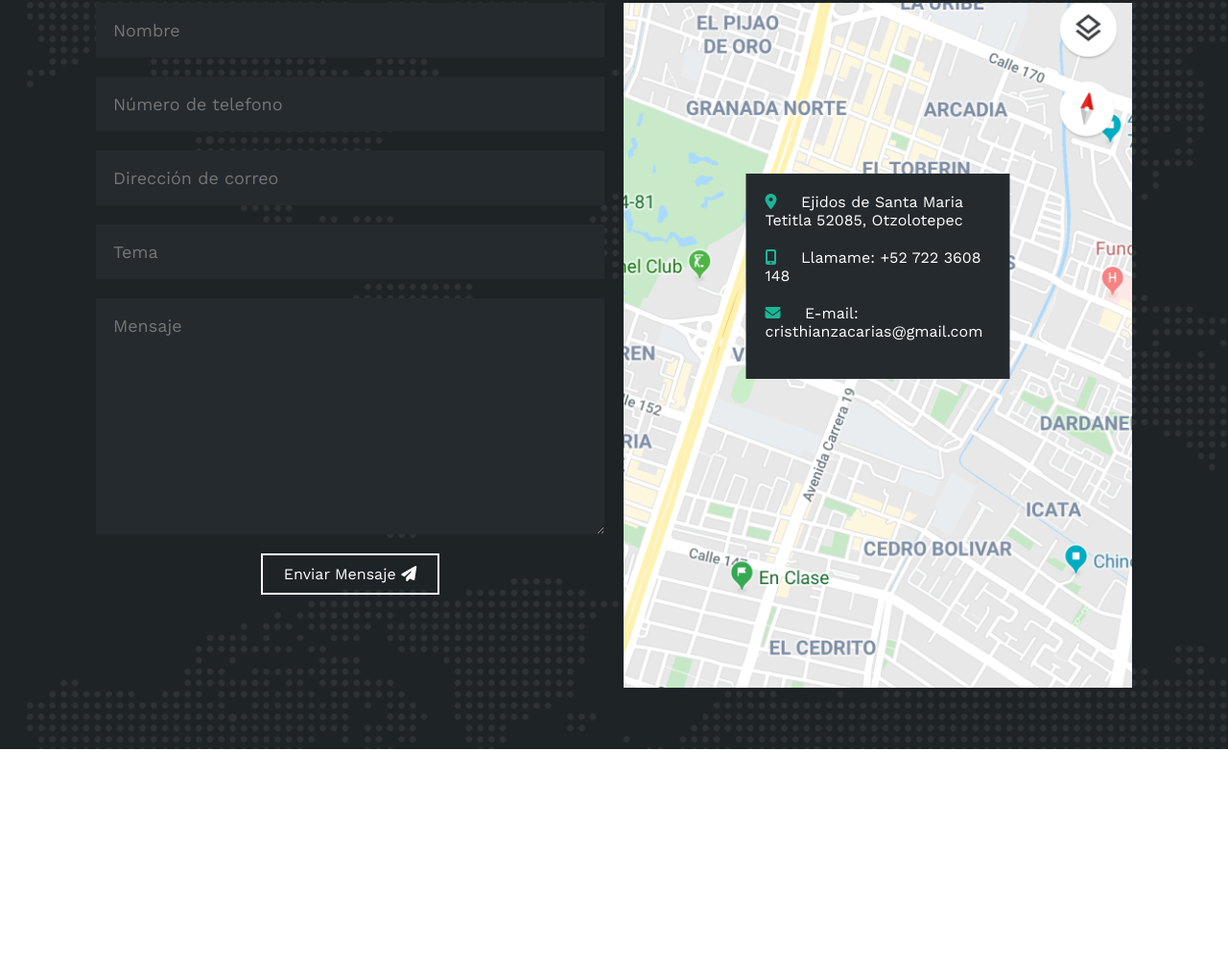
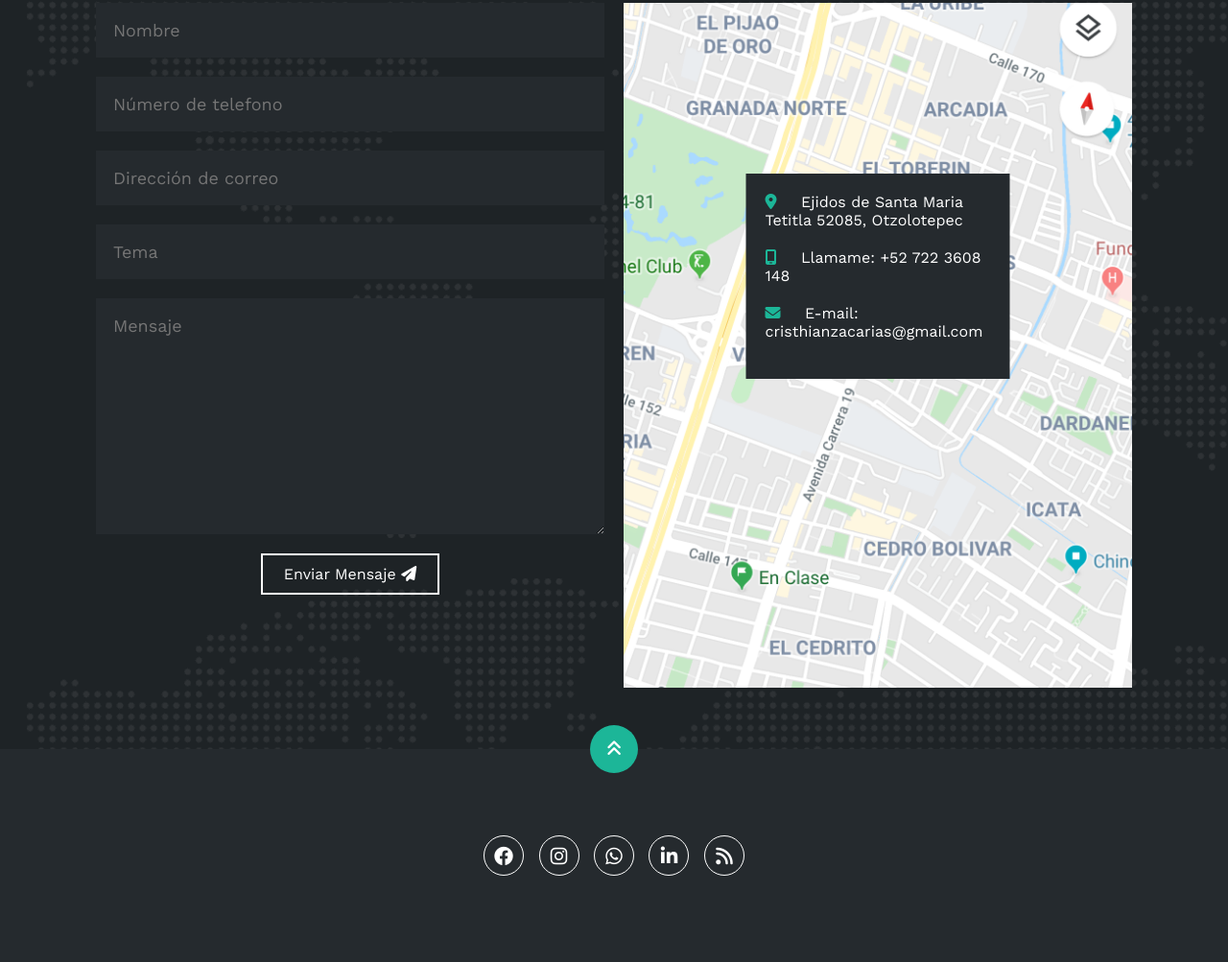
Before and after one commit to CristhianZacarias/Portafolio, a plain HTML site: page index.html in a window 1280 px wide. Shown: the part 3783-4786 px from the top of the page at 96% size. Before the commit the page ends 4564 px from the top, so only its background shows below. Drawn offline with nearby package versions, Linux system fonts and the light colour scheme.

Commit message:
CreaciÃon de la seccion footer

```diff
--- a/estilos.css
+++ b/estilos.css
@@ -624,3 +624,47 @@ html{
     display: inline-block;
     margin-right: 20px;
 }
+/* Seccion de footer */
+footer{
+    background-color: #252A2E;
+    color: #FFF;
+    padding: 50px 0 30px 0;
+    text-align: center;
+    position: relative;
+    width: 100%;
+}
+footer .redes{
+    margin-bottom: 20px;
+}
+footer .redes a{
+    color: #FFF;
+    display: inline-block;
+    text-decoration: none;
+    border: 1px solid #FFF;
+    border-radius: 100%;
+    width: 42px;
+    height: 42px;
+    line-height: 42px;
+    margin: 40px 5px;
+    font-size: 20px;
+    transition: .3s;
+}
+/* Resaltar iconos */
+footer .redes a:hover{
+    background-color: #1CB698;
+}
+/* Acomodar fleccha hacia arriba */
+footer .arriba{
+    display: block;
+    width: 50px;
+    height: 50px;
+    background-color: #1CB698;
+    color: #FFF;
+    position: absolute;
+    left: 50%;
+    transform: translate(-50%);
+    top: -25px;
+    border-radius: 50%;
+    line-height: 50px;
+    font-size: 18px;
+}
--- a/index.html
+++ b/index.html
@@ -403,5 +403,19 @@
             </div>
         </div>
     </section>
+
+    <!-- Sección de footer -->
+    <footer>
+        <a href="#inicio" class="arriba">
+            <i class="fa-solid fa-angles-up"></i>
+        </a>
+        <div class="redes">
+            <a href="#"><i class="fa-brands fa-facebook"></i></a>
+            <a href="#"><i class="fa-brands fa-instagram"></i></a>
+            <a href="#"><i class="fa-brands fa-whatsapp"></i></a>
+            <a href="#"><i class="fa-brands fa-linkedin-in"></i></a>
+            <a href="#"><i class="fa-solid fa-rss"></i></a>
+        </div>
+    </footer>
 </body>
 </html>
```
